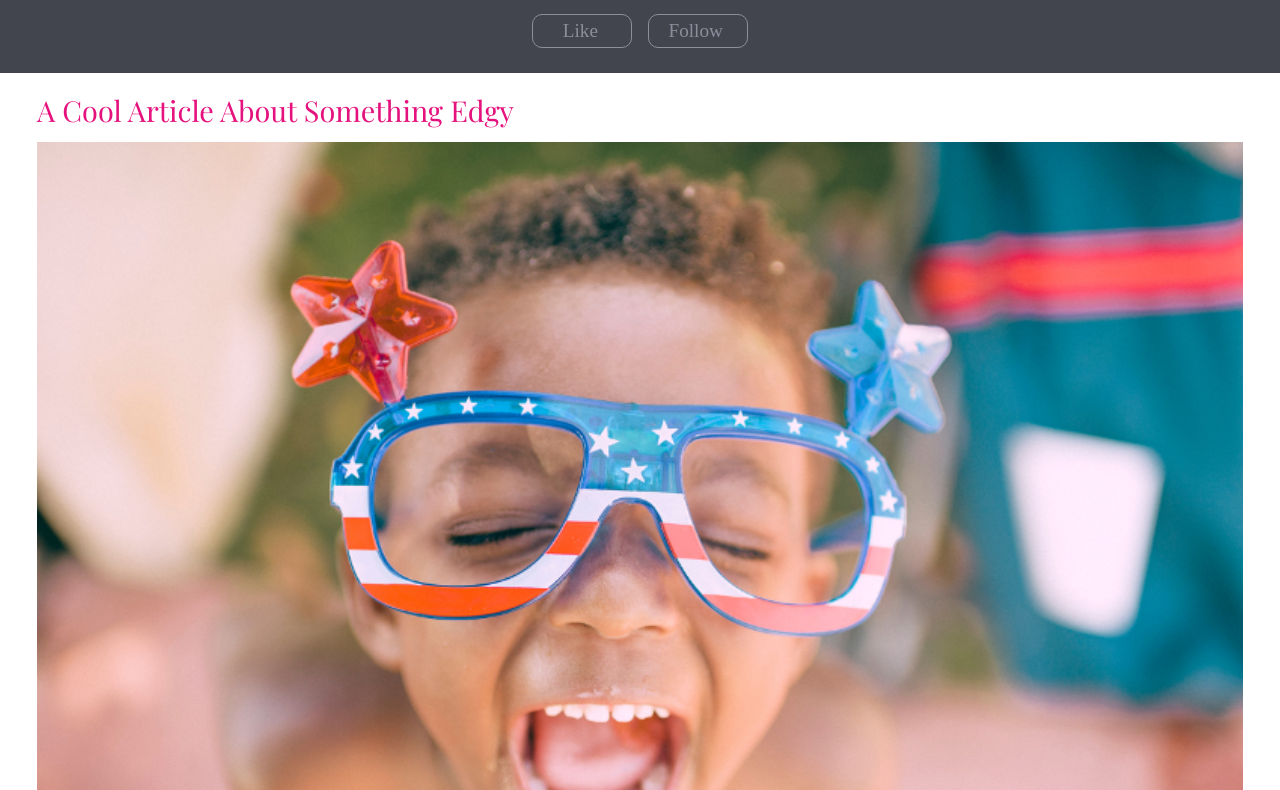
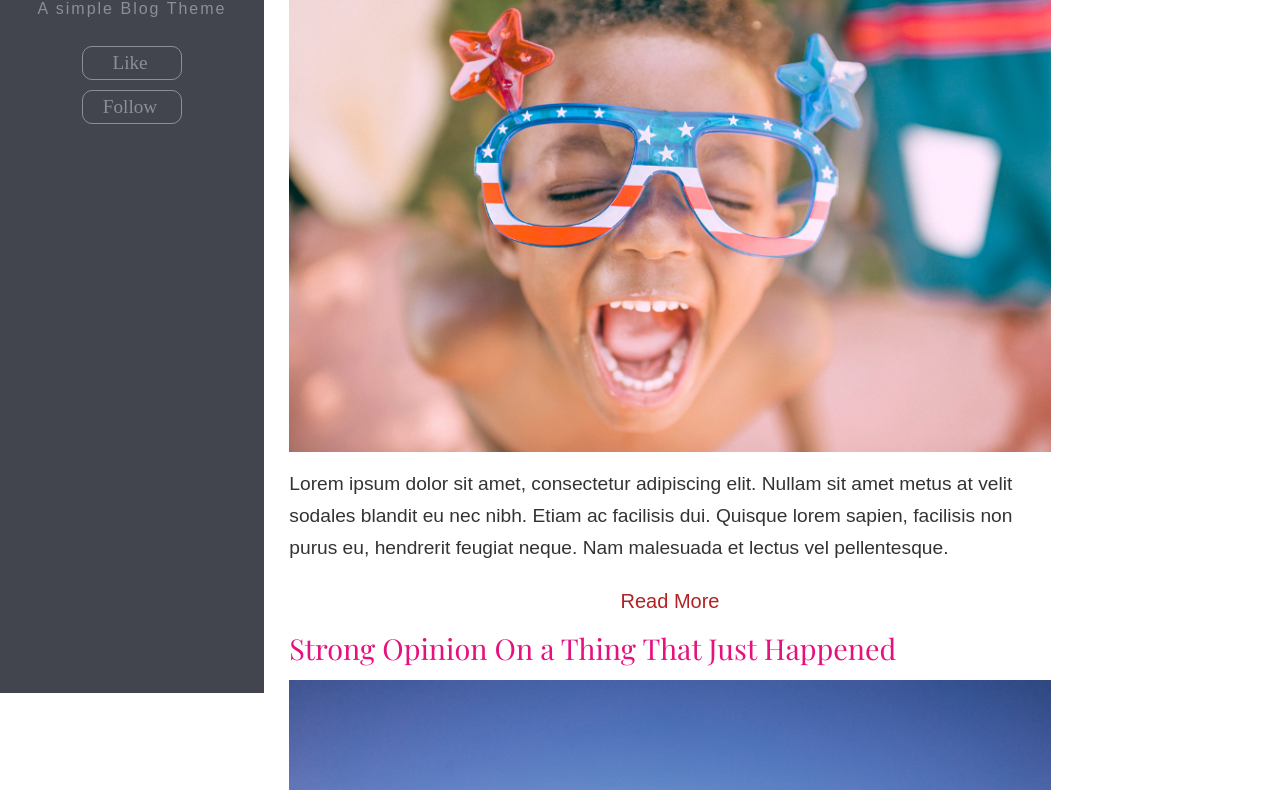
Before and after one commit to andreii1907/media, a plain HTML site: page index.html in a window 1280 px wide. Shown: the part 107-897 px from the top of the page. After the commit the page ends 800 px from the top, so only its background shows below. Drawn offline with nearby package versions, Linux system fonts and the light colour scheme; a web font is replaced by a local one.

Commit message:
media query

```diff
--- a/main.css
+++ b/main.css
@@ -111,3 +111,34 @@ img{
 	color: darkslategray;
 	transition: .25s ease-in-out;
 }
+
+@media (min-width: 768px){
+	.main-header {
+		position: fixed;
+		top: 0;
+		height: 100%;
+		width: 33.3%;
+		}
+}
+
+@media (min-width:768px){
+	.primary-content {
+			float:right;
+			width:66.6%;
+			max-width: 812px;
+		}
+}
+
+@media (min-width: 1025px){
+	.main-header{
+		width: 20.625%;
+	}
+}
+
+@media (min-width: 1025px){
+	.primary-content{
+		float:none;
+		position: absolute;
+		left:20.625%;
+	}
+}
```
